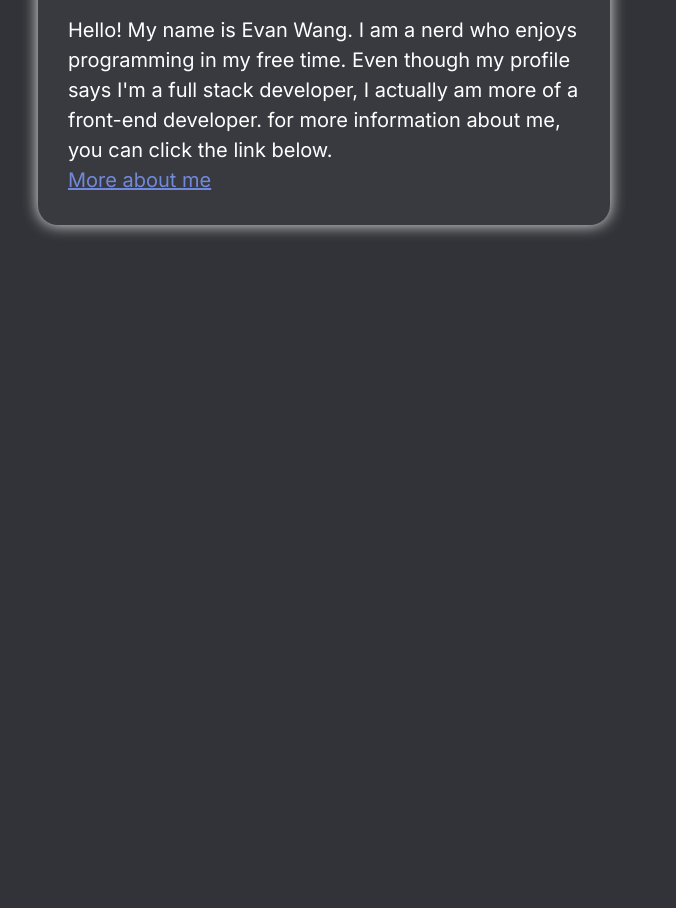
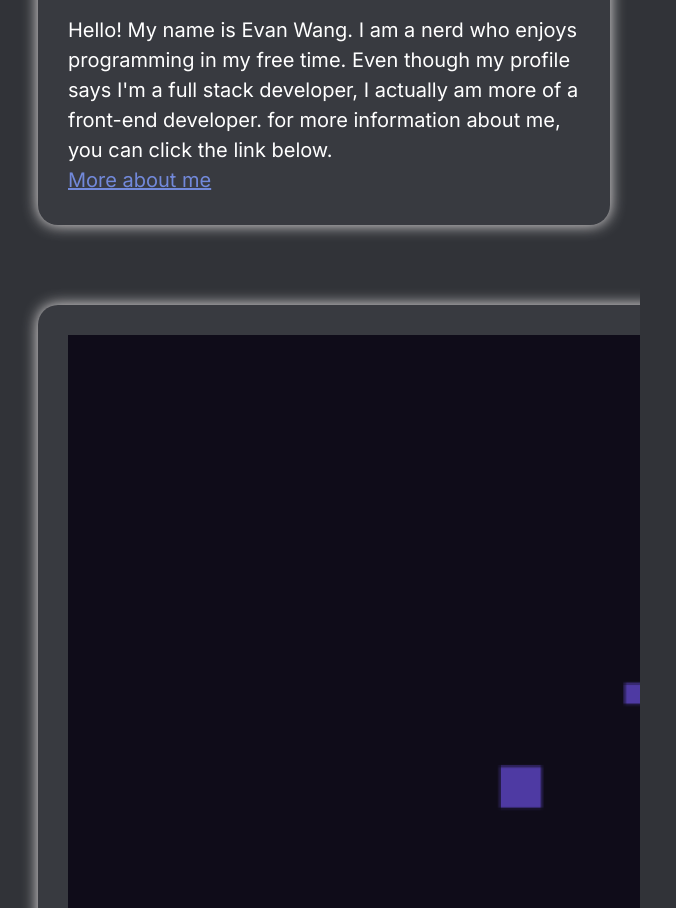
Before and after one commit to xkcdnerd/xkcdnerd.github.io, a plain HTML site: page index.html in a window 1280 px wide. Shown: the part 798-1706 px from the top of the page, without its empty margins (0-676 px from the left). Before the commit the page ends 1061 px from the top, so only its background shows below. Drawn offline with Linux system fonts and the light colour scheme.

Commit message:
Update index.html

```diff
--- a/index.html
+++ b/index.html
@@ -54,7 +54,9 @@
 <normal>Hello! My name is Evan Wang. I am a nerd who enjoys programming in my free time. Even though my profile says I'm a full stack developer, I actually am more of a front-end developer. for more information about me, you can click the link below.</normal><br>
 <a href="about-me.html">More about me</a>
 </div></div>
-
+<div class = "split right">
+<center><img class = "box" src = "img1.png" alt = "alt-text"></center>
+</div>
 <script>
 var i = 0;
 var txt = 'Hello there!👋👋';
```
